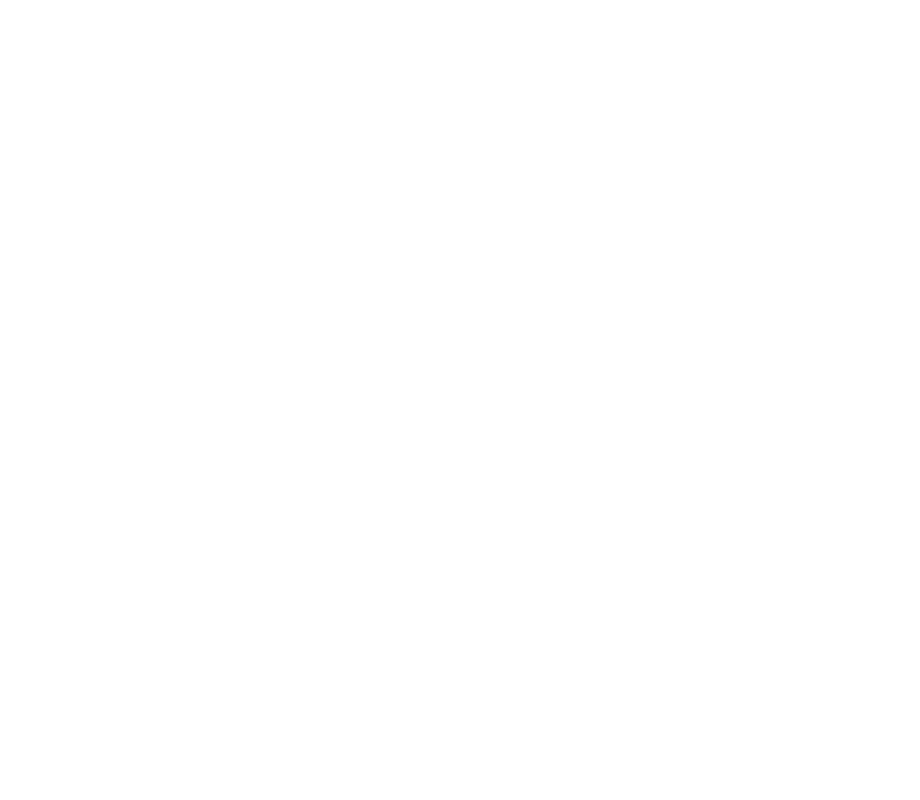
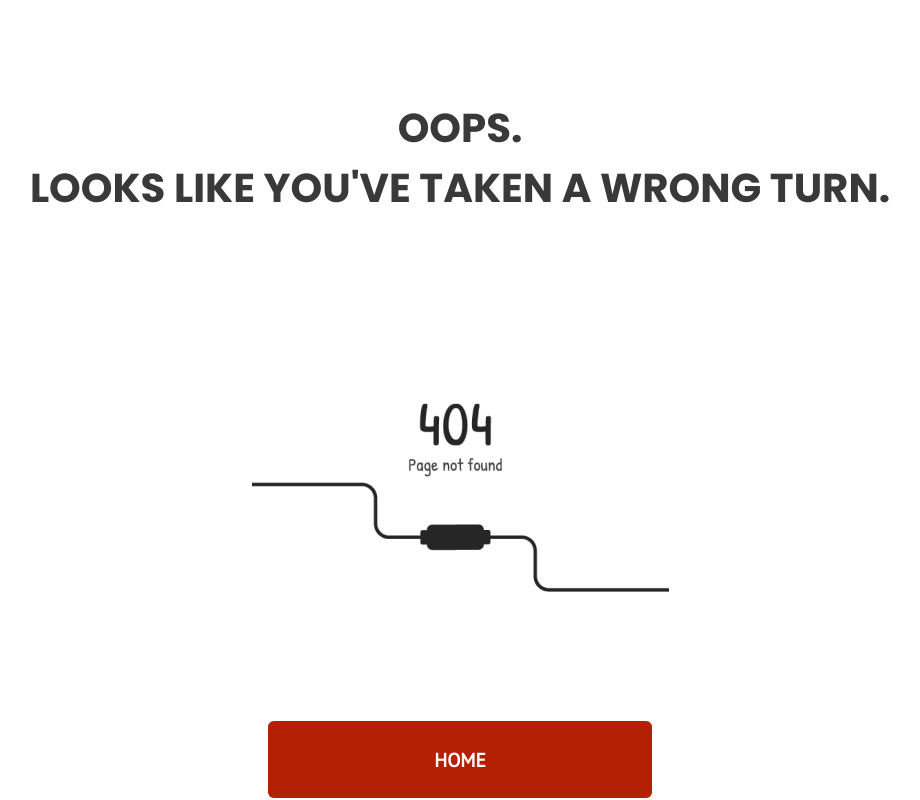
Before and after one commit to nology-tech/Union-Client-Project, a React (Vite) app: page /about in a window 1280 px wide. Before the commit this address had no page. Shown: the whole page, without its empty margins (180-1100 px from the left). Built offline with nearby package versions, Linux system fonts and the light colour scheme.

Commit message:
Updated files following PR

```diff
--- a/src/App.tsx
+++ b/src/App.tsx
@@ -18,7 +18,7 @@ const App = () => {
       <Routes>
         {userId ? (
           <>
-            <Route path="/home" element={<Home />} />
+            <Route path="/" element={<Home />} />
             <Route path="/events" element={""} />
             <Route path="/calendar" element={""} />
             <Route path="/about" element={""} />
@@ -54,6 +54,7 @@ const App = () => {
             />
           </>
         )}
+        <Route path="*" element={<Error />} />
       </Routes>
     </>
   );
--- a/src/components/Nav/Nav.tsx
+++ b/src/components/Nav/Nav.tsx
@@ -11,7 +11,7 @@ const Nav = () => {
       <nav className="nav">
         <ul className="nav__links">
           <NavLink
-            to="/home"
+            to="/"
             className={({ isActive }) =>
               isActive ? "nav__link--active" : "nav__link"
             }
--- a/src/pages/Error/Error.tsx
+++ b/src/pages/Error/Error.tsx
@@ -7,7 +7,7 @@ const Error = () => {
   const navigate = useNavigate();
 
   const handleClick = () => {
-    navigate("/home");
+    navigate("/");
   };
 
   return (
```
Also changed, not shown: 1 other file (tests, documents, lock files or other folders).
